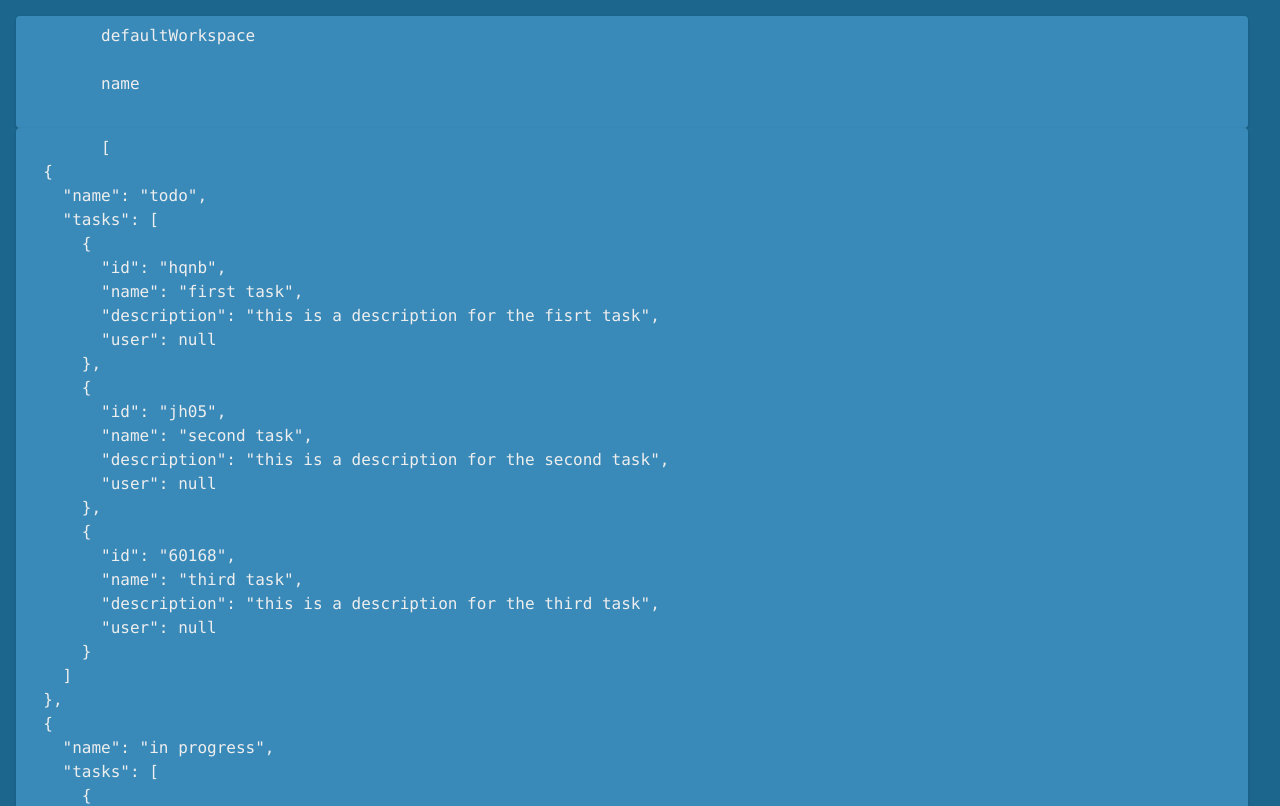
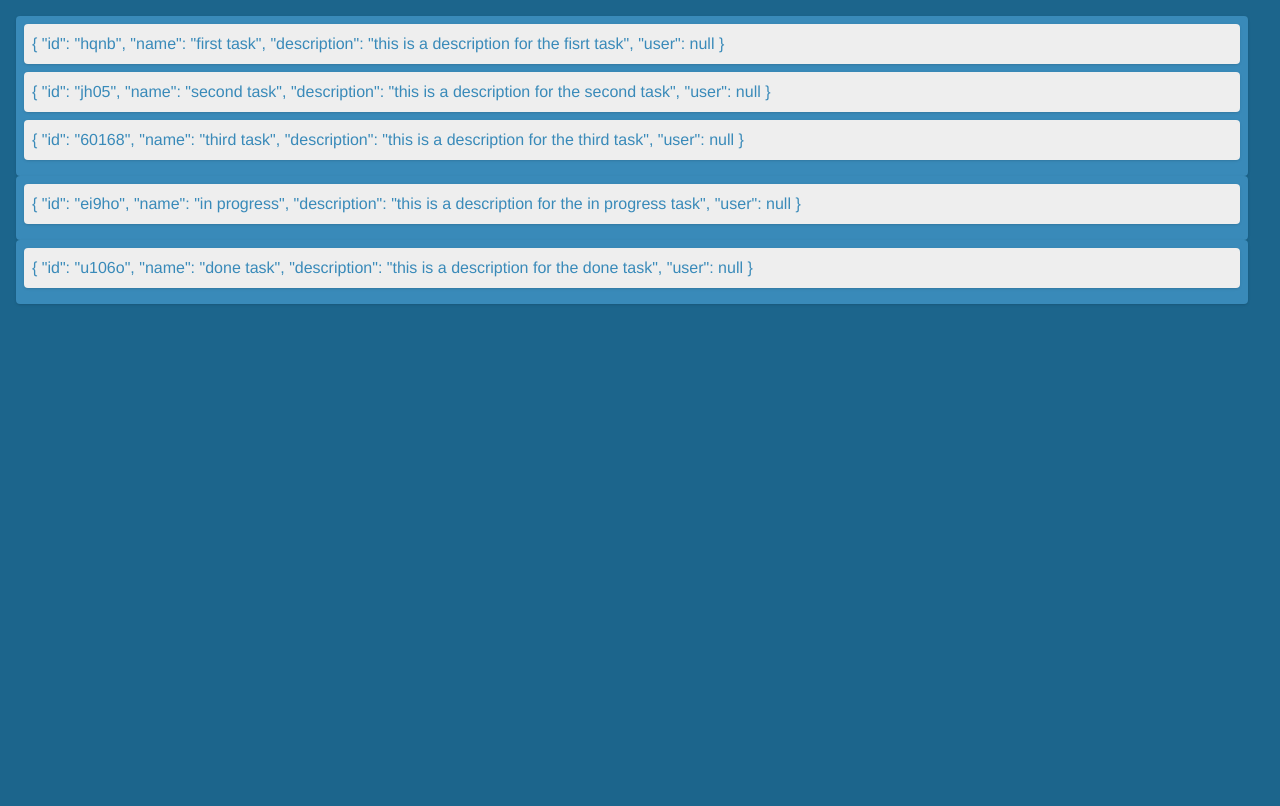
Before and after one commit to jiyuuki/workspace, a Vue app: page / in a window 1280 px wide. Shown: the top 806 px of the page. Built offline with nearby package versions, Linux system fonts and the light colour scheme.

Commit message:
call workspace structure

```diff
--- a/src/views/WorkSpaceView.vue
+++ b/src/views/WorkSpaceView.vue
@@ -1,16 +1,17 @@
 <template>
   <div class="workspace">
     <div
-      v-for="(column, index) in workspace"
-      :key="index"
+      v-for="column of workspace.columns"
+      :key="column"
       class="column"
     >
-      <pre>
-        {{ column }}
-      </pre>
-      <pre>
-        {{ index }}
-      </pre>
+      <div
+        v-for="task of column.tasks"
+        :key="task"
+        class="task"
+      >
+        {{ task }}
+      </div>
     </div>
   </div>
 </template>
```
